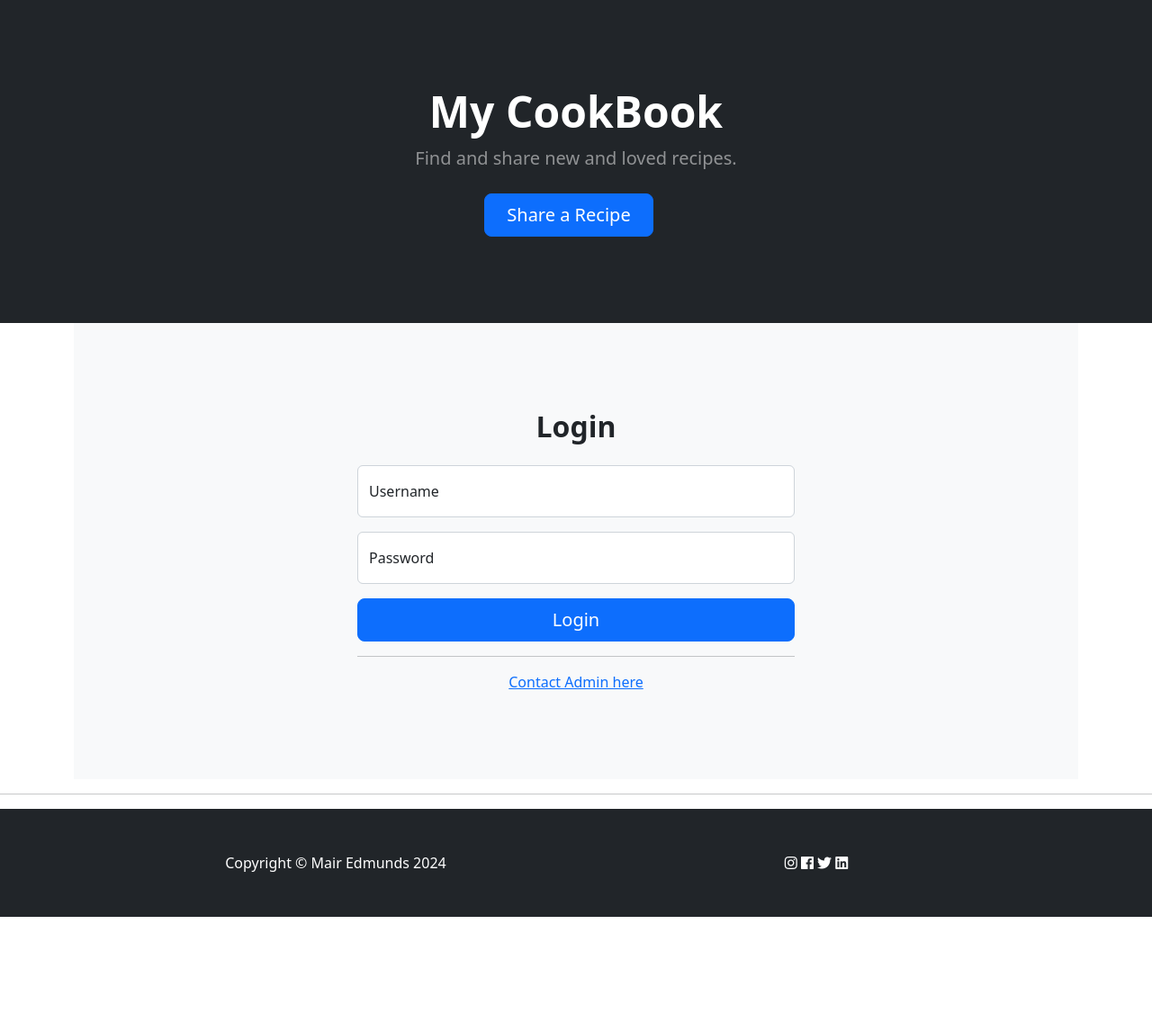
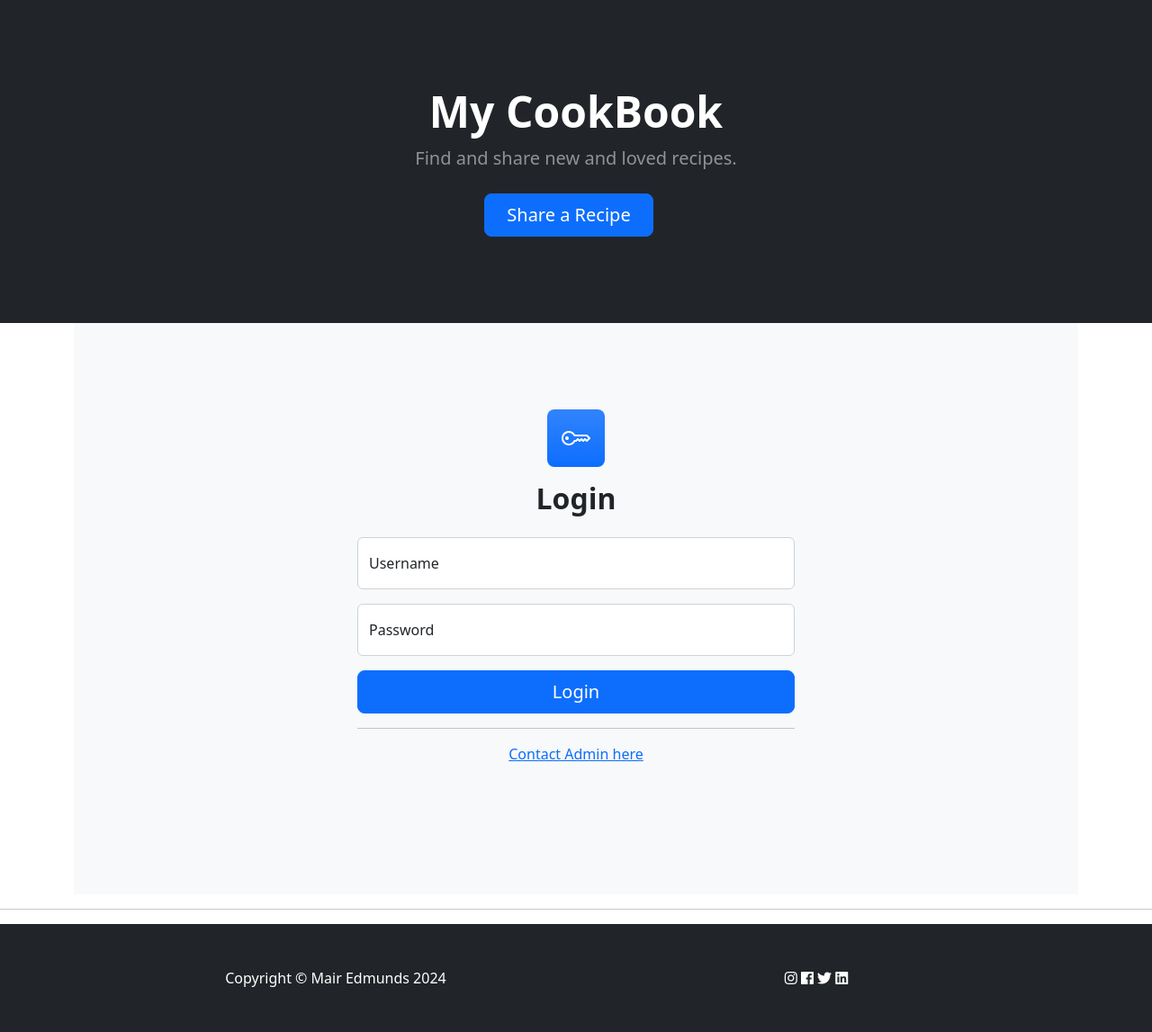
Before and after one commit to Mair-E/MilestoneProject3, a Flask app: page /login in a window 1280 px wide. Shown: the part 57-1204 px from the top of the page at 90% size. Before the commit the page ends 1076 px from the top, so only its background shows below. Run offline with Flask 3, Linux system fonts and the light colour scheme; some libraries are stand-ins or nearby versions.

Commit message:
Add key icon to login.html

```diff
--- a/templates/login.html
+++ b/templates/login.html
@@ -4,8 +4,10 @@
 <section class="bg-light py-5">
     <div class="container px-5 my-5 px-5">
         <div class="row gx-5 justify-content-center">
-            <div>
-                <h2 class="fw-bolder text-center mb-4">Login</h2>
+            <div class="text-center mb-5">
+                <div class="feature bg-primary bg-gradient text-white rounded-3 mb-3"><i class="bi bi-key"></i>
+                </div>
+                <h2 class="fw-bolder mb-4">Login</h2>
                 <div class="row gx-5 justify-content-center">
                     <div class="col-lg-6">
                         <form method="post" action="{{ url_for('login') }}" class="needs-validation" novalidate>
```
